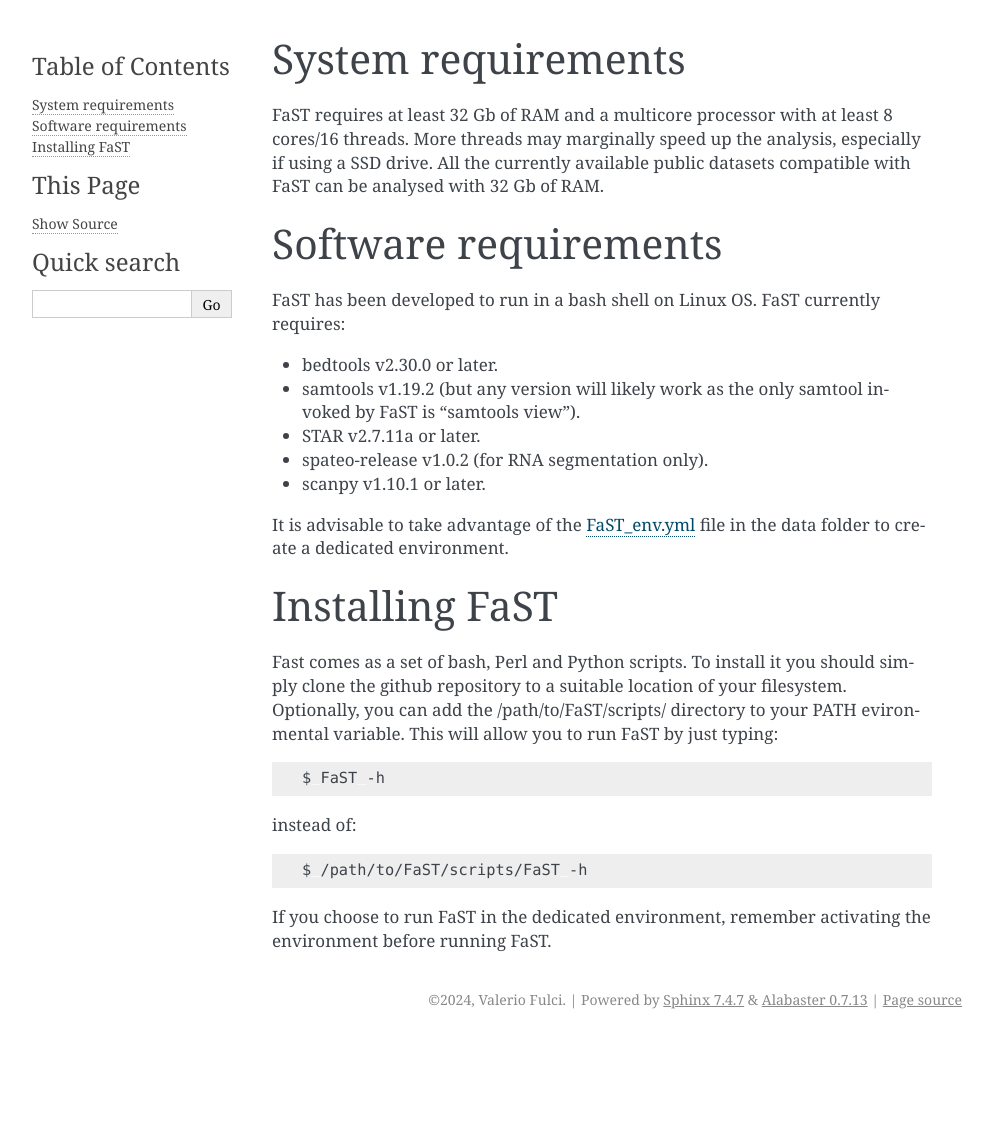
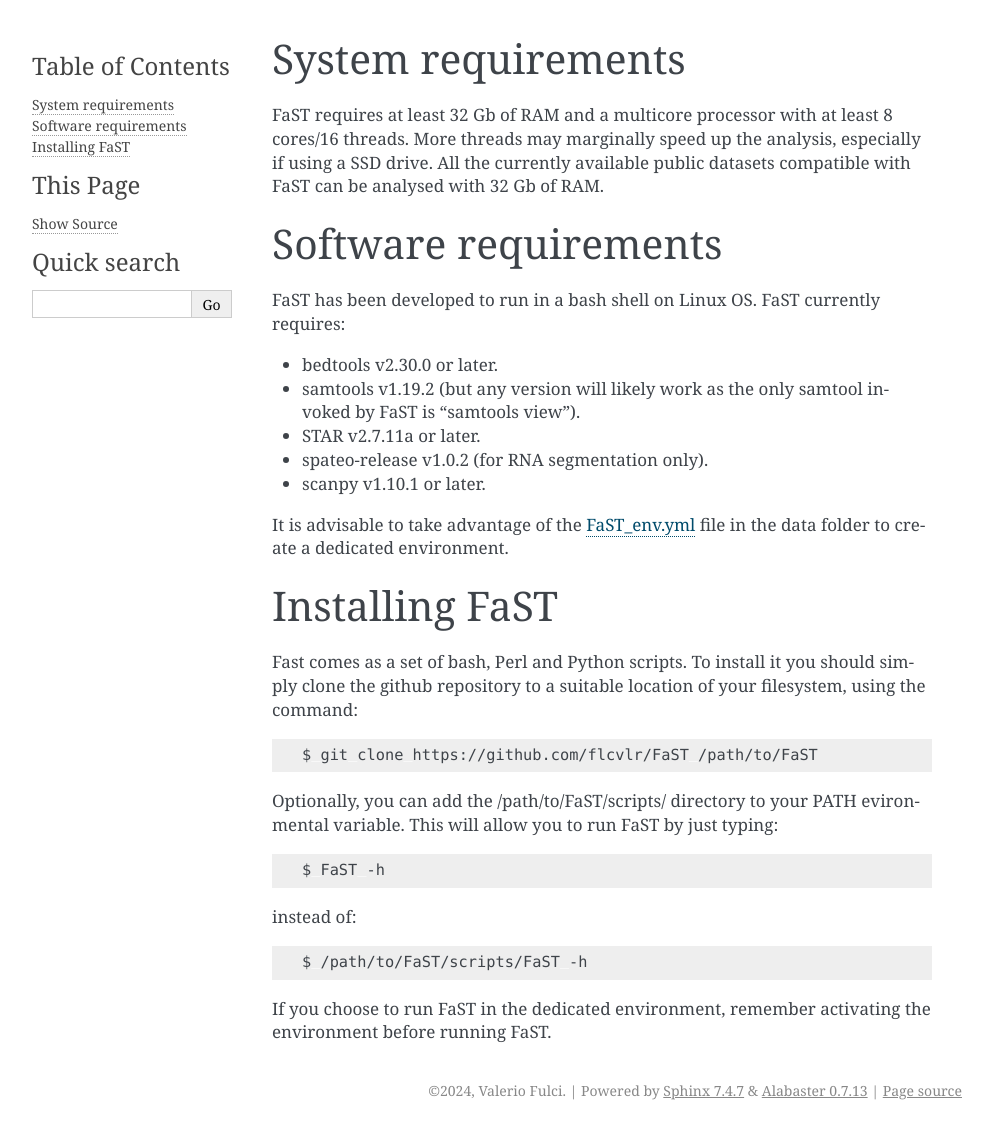
Before and after one commit to flcvlr/FaST, a Sphinx documentation site: the page built from docs/Installation.rst, in a window 1280 px wide. Shown: the whole page, without its empty margins (148-1141 px from the left). Built offline with Sphinx 7.4.7, drawn with Linux system fonts in a browser that asks for light colours; pages that are not in the unit, such as notebooks, are missing from menus; before the commit the page ends 1039 px from its top, so only the background shows below that.

Commit message:
Add git clone command syntax

```diff
--- a/docs/Installation.rst
+++ b/docs/Installation.rst
@@ -27,8 +27,13 @@
 =======================================
 
 Fast comes as a set of bash, Perl and Python scripts. To install it you should simply clone the github repository
-to a suitable location of your filesystem. Optionally, you can add the /path/to/FaST/scripts/ directory
-to your PATH evironmental variable. This will allow you to run FaST by just typing:
+to a suitable location of your filesystem, using the command:
+
+.. code-block:: bash
+
+    $ git clone https://github.com/flcvlr/FaST /path/to/FaST
+
+Optionally, you can add the /path/to/FaST/scripts/ directory to your PATH evironmental variable. This will allow you to run FaST by just typing:
 
 .. code-block:: bash
 
```
